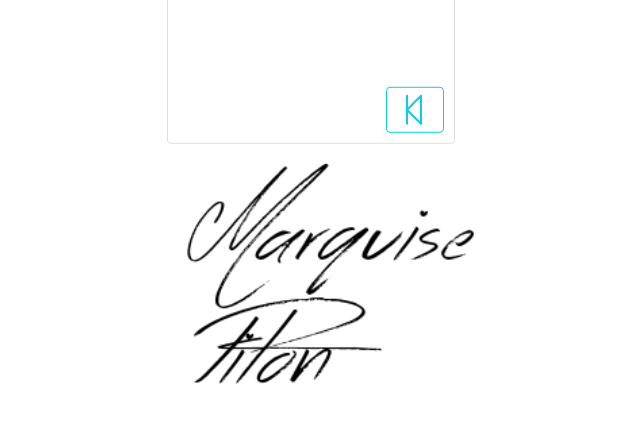
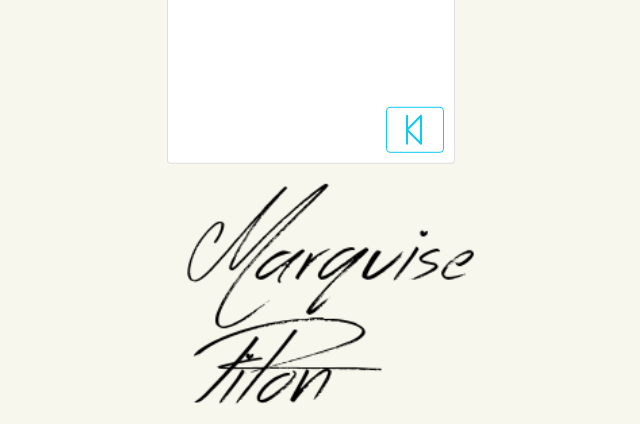
Before and after one commit to marquisepiton/The-Mystical-Mind-Reader, a plain HTML site: page index.html in a window 1280 px wide. Shown: the part 406-830 px from the top of the page, without its empty margins (329-969 px from the left). Drawn offline with nearby package versions, Linux system fonts and the light colour scheme.

Commit message:
Update style.css

```diff
--- a/css/style.css
+++ b/css/style.css
@@ -1,6 +1,7 @@
-html{
+body{
 
     margin-top: 20px;
+    background-color: #f7f7ed;
 
 
 }
```
